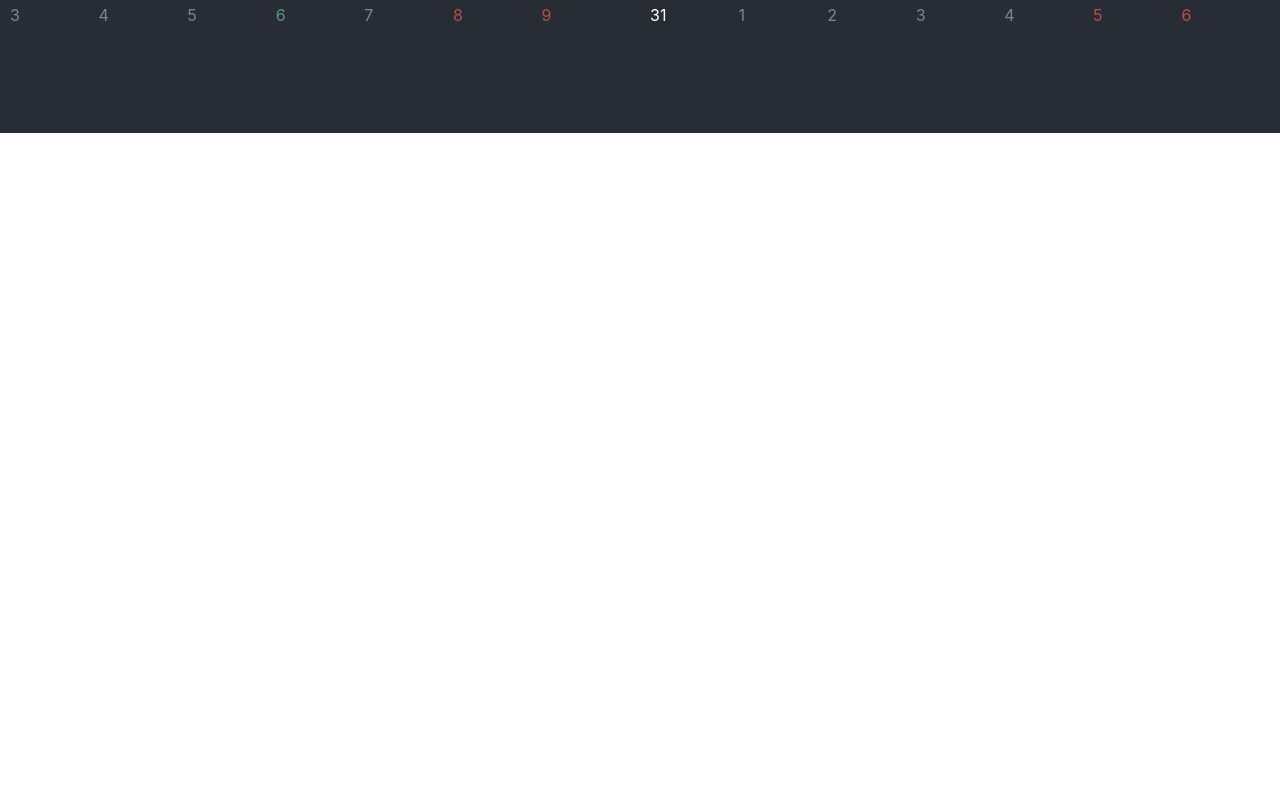
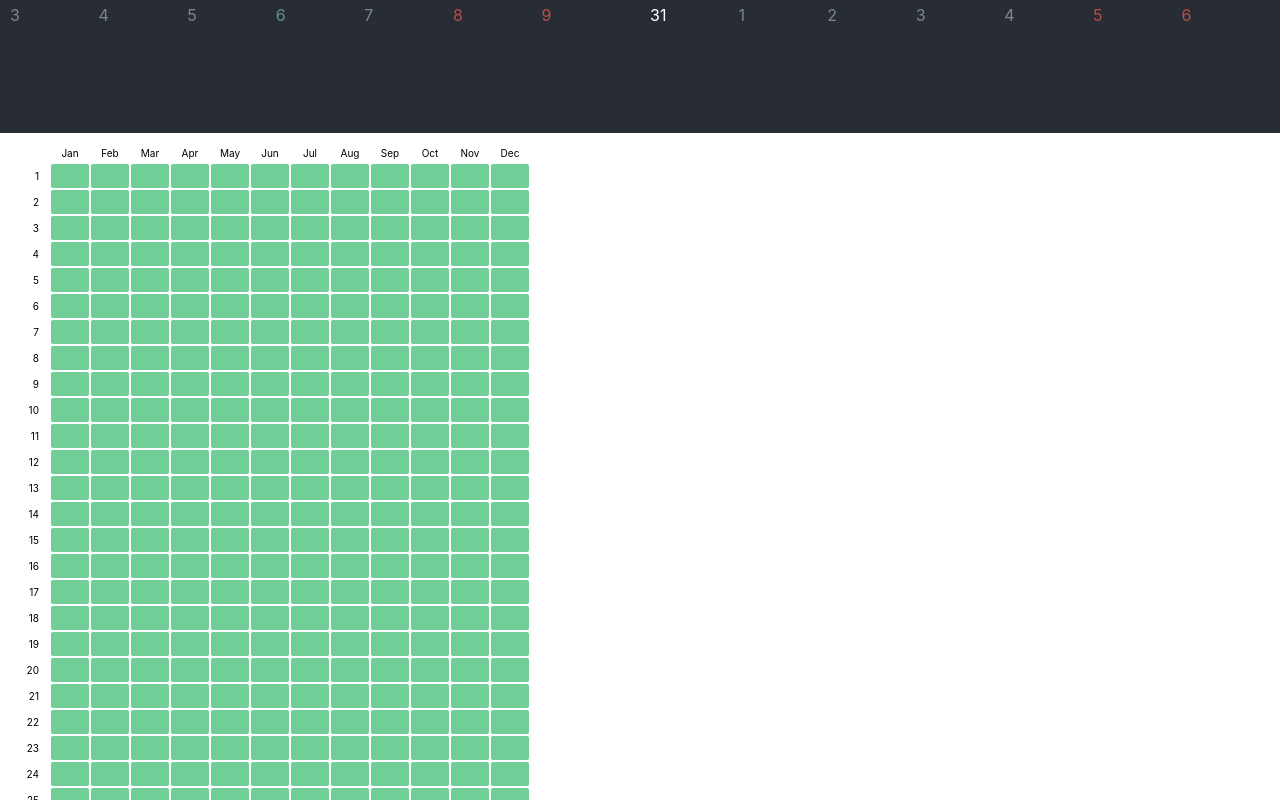
Before and after one commit to vsmobi/smpl-react-calendar, a React (Create React App) app: page / in a window 1280 px wide. Shown: the part 1200-2000 px from the top of the page. Before the commit the page ends 1333 px from the top, so only its background shows below. Built offline with nearby package versions, Linux system fonts and the light colour scheme.

Commit message:
[wip] feat(App): year graph

```diff
--- a/src/App.js
+++ b/src/App.js
@@ -1,17 +1,61 @@
 import React, { Component } from 'react';
+import classnames from 'classnames';
+import { range } from './utils';
 import Year from './components/Year/Year';
 import styles from './App.module.css';
+import { getDaysInMonth } from 'date-fns';
+import { getDaysOfTheWeek, getMonthDates, getMonthName } from './helpers';
 
 class App extends Component {
+
+    renderCalendarGraph() {
+        return (
+            <div className={styles.monthNames}>
+                <div className={styles.date}>
+                    <div className={styles.monthNamesRow}/>
+                    {range(getDaysInMonth(31)).map(date => {
+                        return <div className={classnames(styles.item, styles.dateItem)}>{date + 1}</div>
+                    })}
+                </div>
+                {mapMonth((monthDate) => {
+                    return (
+                        <div className={styles.monthColumn}>
+                            <div className={styles.monthNamesRow}>
+                                {getMonthName(monthDate, navigator.language, true)}
+                                </div>
+                            <div>
+                            </div>
+                            <div>
+                                {range(getDaysInMonth(monthDate)).map(date => {
+                                    return <div className={styles.item}></div>
+                                })}
+                            </div>
+                        </div>
+                    )
+                })}
+            </div>
+        );
+    }
 
     render() {
         return (
             <div className={styles.app}>
                 <header className={styles.header}>Simple calendar</header>
-                <Year locale={navigator.language}/>
+                <Year locale={navigator.language} />
+                {this.renderCalendarGraph()}
             </div>
         );
     }
 }
 
 export default App;
+
+
+function mapMonth(func) {
+    return range(12).map(monthNumber => {
+        const currentDate = new Date();
+        currentDate.setMonth(monthNumber);
+
+        return func(currentDate)
+    })
+}
--- a/src/App.module.css
+++ b/src/App.module.css
@@ -15,3 +15,53 @@
     flex: 1 1 auto;
     padding: var(--header-height-padding) var(--default-padding);
 }
+
+
+/*****/
+.monthNames {
+    display: flex;
+    text-align: center;
+    max-width: 520px;
+    padding: 10px;
+    font-size: 10px;
+}
+
+.monthColumn {
+    flex: 1 1 auto;
+}
+
+.monthNamesRow {
+    height: 20px;
+    align-items: center;
+    justify-content: center;
+    display: flex;
+    width: 40px;
+}
+
+.item {
+    /*background: rgb(208, 238, 149);*/
+    background: #6FCF97;
+    border: 1px solid #fff;
+    padding: 2px 10px;
+    flex: 1 0 auto;
+    height: 20px;
+    border-radius: 3px;
+    transition: background-color 0.1s ease-out;
+    cursor: pointer;
+}
+
+.date {
+    display: flex;
+    flex-direction: column;
+}
+
+.dateItem {
+    background: transparent;
+    align-items: center;
+    justify-content: flex-end;
+    display: flex;
+}
+
+.item:hover {
+    background: rgb(198, 228, 139);
+}
--- a/src/components/Month/Month.js
+++ b/src/components/Month/Month.js
@@ -1,7 +1,7 @@
 import React, { Component } from 'react';
 import PropTypes from 'prop-types';
 import classnames from 'classnames';
-import { getDaysOfTheWeek, getMonthDates, getMonthName } from './helpers';
+import { getDaysOfTheWeek, getMonthDates, getMonthName } from '../../helpers';
 import styles from './Month.module.css';
 
 class Month extends Component {
--- a/src/components/Month/helpers/getMonthName.js
+++ /dev/null
@@ -1,5 +0,0 @@
-export default function getMonthName(date, locale) {
-    return new Intl.DateTimeFormat(locale, {
-        month: 'long'
-    }).format(date);
-}
--- a/src/components/Month/helpers/getDaysOfTheWeek.js
+++ b/src/helpers/getDaysOfTheWeek.js
@@ -1,5 +1,5 @@
 import { startOfWeek, addDays } from 'date-fns';
-import { range } from '../../../utils';
+import { range } from '../utils';
 
 function getWeekDayTitle(date, locale) {
     return new Intl.DateTimeFormat(locale, {
--- a/src/components/Month/helpers/getMonthDates.js
+++ b/src/helpers/getMonthDates.js
@@ -22,9 +22,8 @@ function createDateItem(date, initDate) {
     }
 }
 
-export default function getMonthDates(initDate) {
+export default function getMonthDates(initDate, numberOfDatesToCreate = 42) {
     const dates = [];
-    const numberOfDatesToCreate = 42;
     const firstDate = startOfMonth(initDate);
     let currentDate = startOfWeek(firstDate, { weekStartsOn: 1 });
     const lastDate = addDays(currentDate, numberOfDatesToCreate);
--- /dev/null
+++ b/src/helpers/getMonthName.js
@@ -0,0 +1,5 @@
+export default function getMonthName(date, locale, isShort) {
+    return new Intl.DateTimeFormat(locale, {
+        month: isShort ? 'short' : 'long'
+    }).format(date);
+}
```
Also changed, not shown: src/helpers/index.js (renamed from src/components/Month/helpers/index.js).
